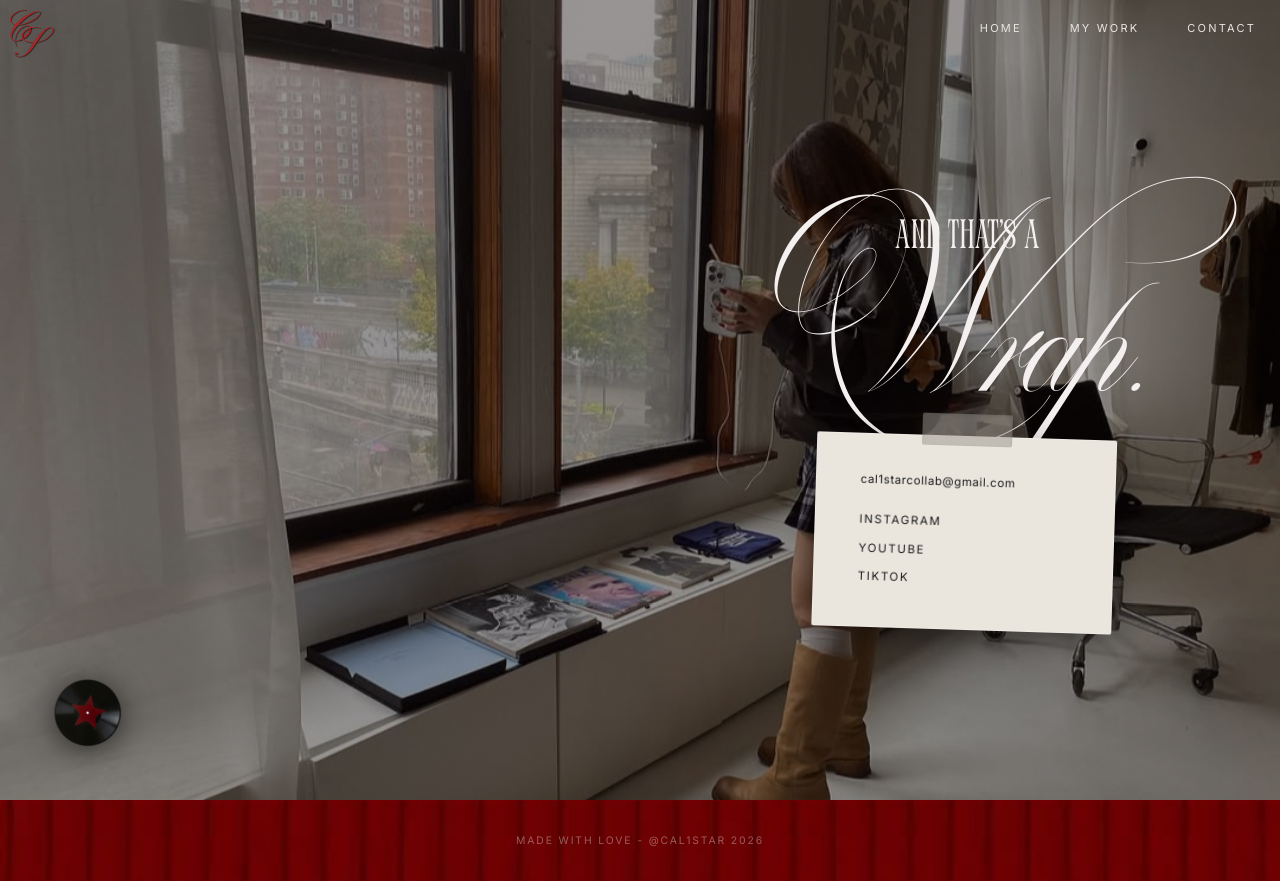
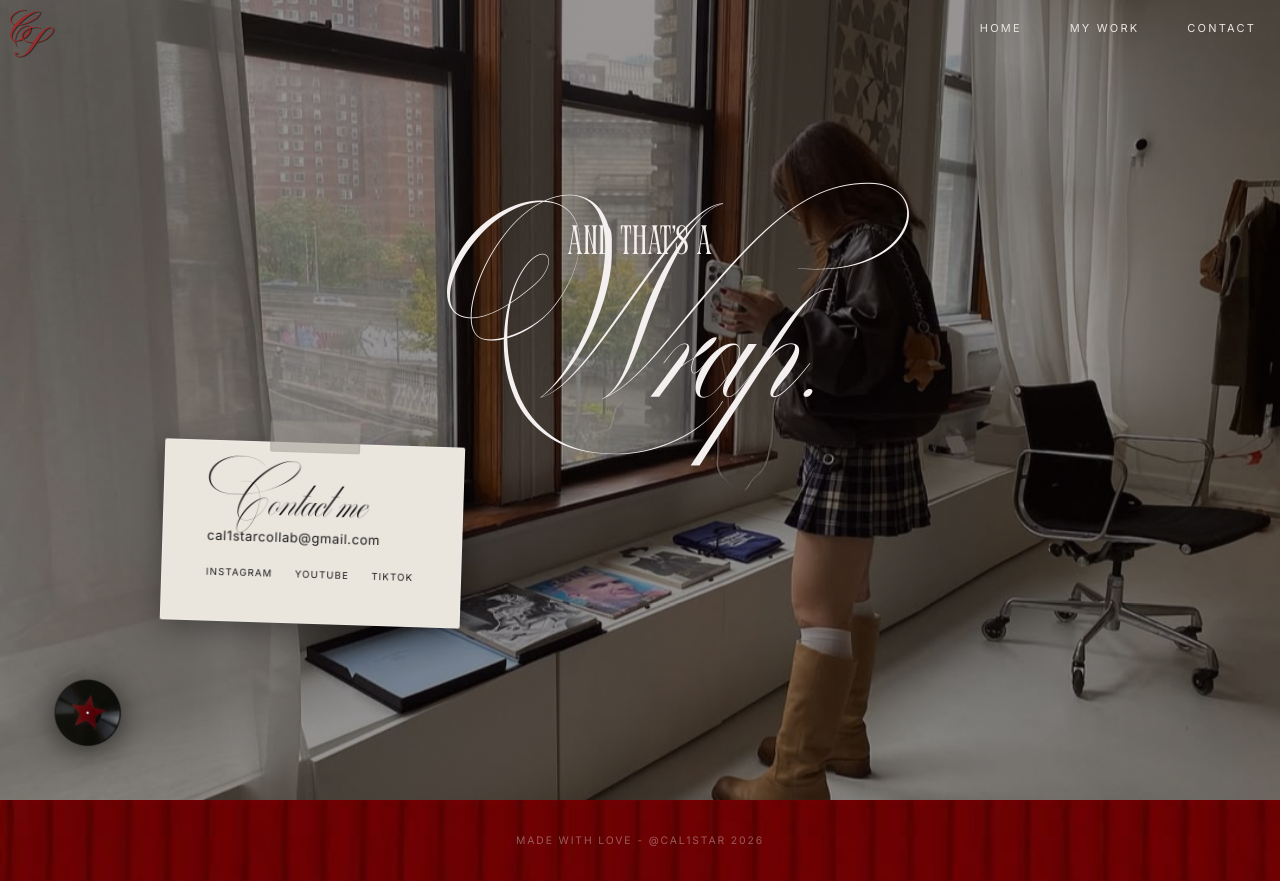
Before and after one commit to calistasuherman/Portfolio, a Next.js app: page /contact in a window 1280 px wide. Built offline with nearby package versions, Linux system fonts and the light colour scheme; a web font is replaced by a local one.

Commit message:
contact: notepad left+centered, wrap centered, Contact me heading, bigger email, socials one line
Co-Authored-By: Claude Sonnet 4.6 <noreply@anthropic.com>

```diff
--- a/app/contact/page.tsx
+++ b/app/contact/page.tsx
@@ -10,7 +10,6 @@ export default function ContactPage() {
           backgroundImage: "url('/contact.jpg')",
           backgroundSize: "cover", backgroundPosition: "center",
         }} />
-        {/* Overlay to keep text readable */}
         <div style={{ position: "fixed", inset: 0, zIndex: 1, background: "rgba(10,0,0,0.42)" }} />
 
         <section
@@ -19,20 +18,14 @@ export default function ContactPage() {
             zIndex: 2,
             minHeight: "100vh",
             display: "flex",
+            flexDirection: "column",
             alignItems: "center",
-            justifyContent: "flex-end",
+            justifyContent: "center",
             padding: "5rem clamp(2rem, 8vw, 8rem)",
             paddingTop: "calc(80px + 3rem)",
           }}
         >
-          <div style={{
-            display: "flex",
-            flexDirection: "column",
-            alignItems: "center",
-            maxWidth: "420px",
-            width: "100%",
-          }}>
-            {/* "and that's a Wrap." */}
+          {/* "and that's a Wrap." — centered */}
           <div style={{ lineHeight: 1, marginBottom: "2.8rem", textAlign: "center" }}>
             <div style={{ fontFamily: "PerandoryCondensed, sans-serif", fontWeight: "normal", fontSize: "clamp(1.6rem, 3.2vw, 3.2rem)", color: "#f5f0f0", letterSpacing: "0.02em", marginBottom: "-0.05em" }}>
               and that&apos;s a
@@ -42,21 +35,28 @@ export default function ContactPage() {
             </div>
           </div>
 
-            {/* Swinging notepad — enlarged */}
+          {/* Notepad — left side, horizontally centered within left area */}
+          <div style={{ width: "100%", display: "flex", justifyContent: "flex-start", paddingLeft: "clamp(0rem, 6vw, 4rem)" }}>
             <div style={{ transformOrigin: "top center", animation: "noteSwing 4s ease-in-out infinite", display: "inline-block" }}>
               {/* Tape */}
               <div style={{ display: "flex", justifyContent: "center", marginBottom: "-10px", position: "relative", zIndex: 2 }}>
                 <div style={{ width: "90px", height: "32px", background: "rgba(155,150,143,0.52)", borderRadius: "2px", boxShadow: "inset 0 1px 3px rgba(0,0,0,0.1)" }} />
               </div>
               {/* Note card */}
-              <div style={{ background: "#eae6de", borderRadius: "2px", padding: "2.4rem 2.8rem 2.6rem", width: "300px", boxShadow: "0 8px 32px rgba(0,0,0,0.35), inset 0 0 0 1px rgba(255,255,255,0.2)", textAlign: "left" }}>
+              <div style={{ background: "#eae6de", borderRadius: "2px", padding: "2.4rem 2.8rem 2.6rem", width: "300px", boxShadow: "0 8px 32px rgba(0,0,0,0.35), inset 0 0 0 1px rgba(255,255,255,0.2)" }}>
+                {/* Contact me heading */}
+                <p style={{ fontFamily: "BillaMount, cursive", fontSize: "2rem", color: "#1a1a1a", lineHeight: 1, marginBottom: "1rem" }}>
+                  Contact me
+                </p>
+                {/* Email */}
                 <a
                   href="mailto:cal1starcollab@gmail.com"
-                  style={{ fontFamily: "var(--font-inter)", fontSize: "0.72rem", letterSpacing: "0.05em", color: "#1a1a1a", textDecoration: "none", display: "block", marginBottom: "1.4rem" }}
+                  style={{ fontFamily: "var(--font-inter)", fontSize: "0.82rem", letterSpacing: "0.04em", color: "#1a1a1a", textDecoration: "none", display: "block", marginBottom: "1.2rem" }}
                 >
                   cal1starcollab@gmail.com
                 </a>
-                <div style={{ display: "flex", flexDirection: "column", gap: "0.7rem" }}>
+                {/* Socials on one line */}
+                <div style={{ display: "flex", gap: "1.4rem" }}>
                   {[
                     ["Instagram", "https://instagram.com/cal1star"],
                     ["YouTube",   "https://www.youtube.com/@cal1stvr"],
@@ -67,7 +67,7 @@ export default function ContactPage() {
                       href={href}
                       target="_blank"
                       rel="noopener noreferrer"
-                      style={{ fontFamily: "var(--font-inter)", fontSize: "0.72rem", letterSpacing: "0.14em", textTransform: "uppercase", color: "#1a1a1a", textDecoration: "none" }}
+                      style={{ fontFamily: "var(--font-inter)", fontSize: "0.6rem", letterSpacing: "0.12em", textTransform: "uppercase", color: "#1a1a1a", textDecoration: "none" }}
                     >
                       {label}
                     </a>
```
Lines whose indentation alone changed are shown as unchanged.
